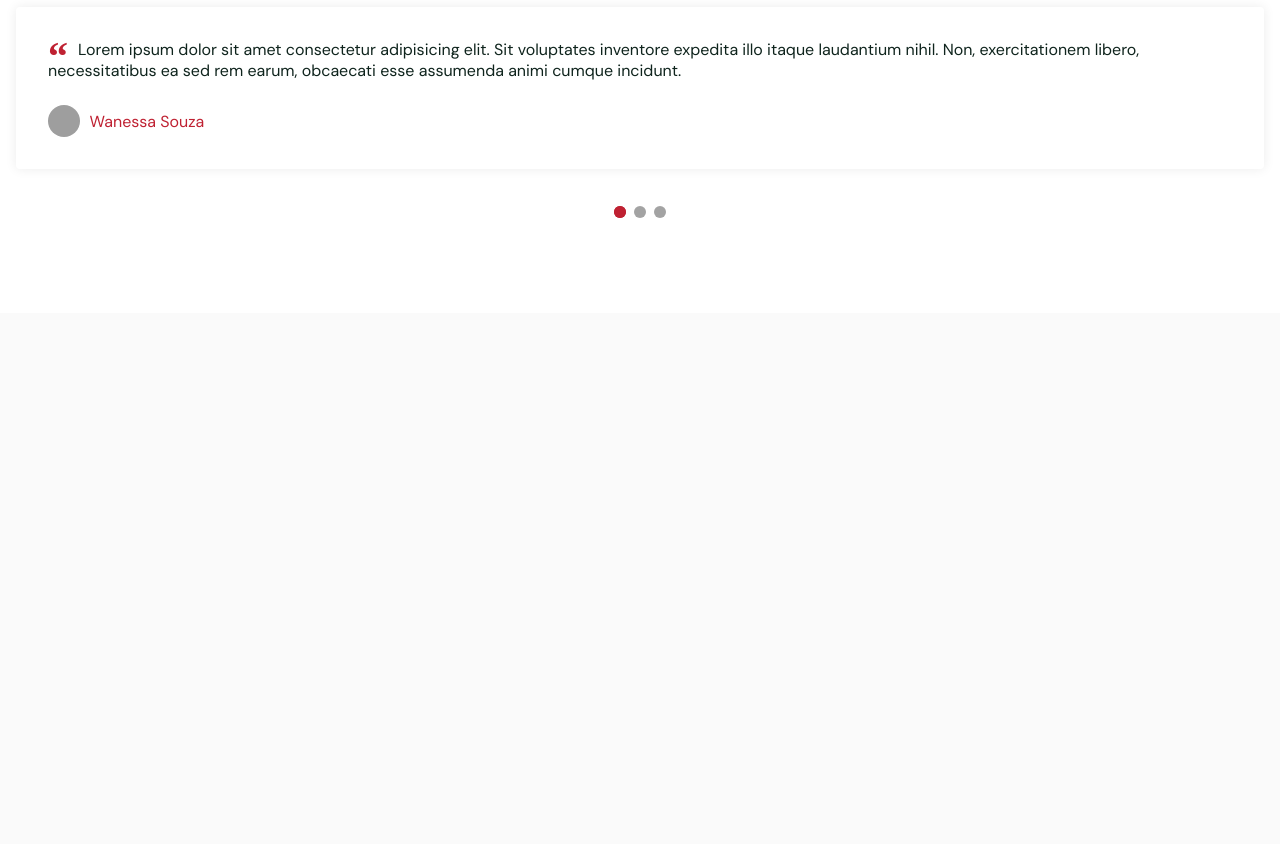
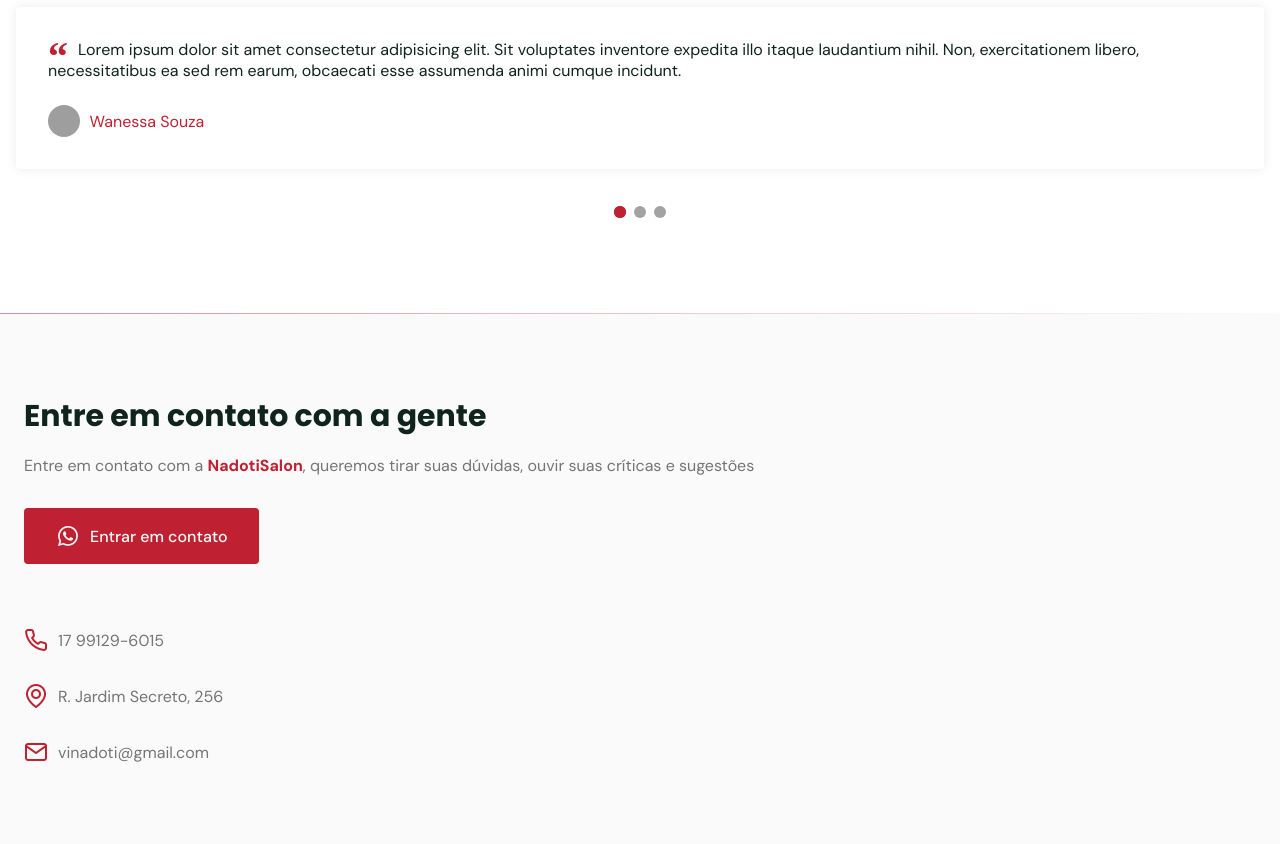
Before and after one commit to vinadoti/Projeto-Origin-Six, a plain HTML site: page index.html in a window 1280 px wide. Shown: the part 4605-5449 px from the top of the page. Before the commit the page ends 4918 px from the top, so only its background shows below. Drawn offline with nearby package versions, Linux system fonts and the light colour scheme; grey boxes are pictures that could not be loaded; files whose address does not match are found by name.

Commit message:
final da terceira aula

```diff
--- a/index.html
+++ b/index.html
@@ -222,7 +222,27 @@
         </div>
       </section>
 
+      <div class="divider-2"></div>
+
       <!-- CONTACT -->
+
+      <section class="section" id="contact">
+        <div class="container grid">
+          <div class="text">
+            <h2 class="title">Entre em contato com a gente</h2>
+            <p>Entre em contato com a <strong>NadotiSalon</strong>, queremos tirar suas dúvidas, ouvir suas críticas e sugestões</p>
+            <a href="https://api.whatsapp.com/send?phone=+5517991296015&text=Olá!! Gostaria de agendar um horário." class="button" target="_blank"><i class="icon-whatsapp"></i>Entrar em contato</a>
+          </div>
+
+          <div class="links">
+            <ul class="grid">
+              <li><i class="icon-phone"></i>17 99129-6015</li>
+              <li><i class="icon-map-pin"></i>R. Jardim Secreto, 256</li>
+              <li><i class="icon-mail"></i>vinadoti@gmail.com</li>
+            </ul>
+          </div>
+        </div>
+      </section>
     </main>
 
     <!-- swiper -->
--- a/main.js
+++ b/main.js
@@ -40,3 +40,21 @@ const swiper = new Swiper('.swiper',{
   mousewheel: true,
   keyboard: true
 })
+
+/* ScrollReveal: Mostrar elementos quando der scroll na página */
+const scrollReveal = ScrollReveal({
+  origin: 'top',
+  distance: '30px',
+  duration: 1000,
+  reset: true
+})
+
+scrollReveal.reveal(
+  `#home .image, #home .text,
+  #about .image, #about .text,
+  #services header, #services .card,
+  #testimonials header, #testimonials .testimonials
+  #contact .text, #contact .links
+  `,
+  { interval: 100 }
+)
--- a/style.css
+++ b/style.css
@@ -436,3 +436,35 @@ nav.show div.icon-close{
 .swiper-pagination-bullet-active {
   background: var(--base-color);
 }
+
+/*---------- CONTACT --------- */
+#contact .grid {
+  gap: 4rem;
+}
+
+#contact .text p {
+  margin-bottom: 2rem;
+}
+
+#contact .button i,
+#contact ul li i {
+  font-size: 1.5rem;
+  margin-right: 0.625rem;
+}
+
+#contact ul.grid {
+  gap: 2rem;
+}
+
+#contact ul li {
+  display: flex;
+  align-items: center;
+}
+
+#contact ul li i {
+  color: var(--base-color);
+}
+
+#contact strong{
+  color: var(--base-color);
+}
```
